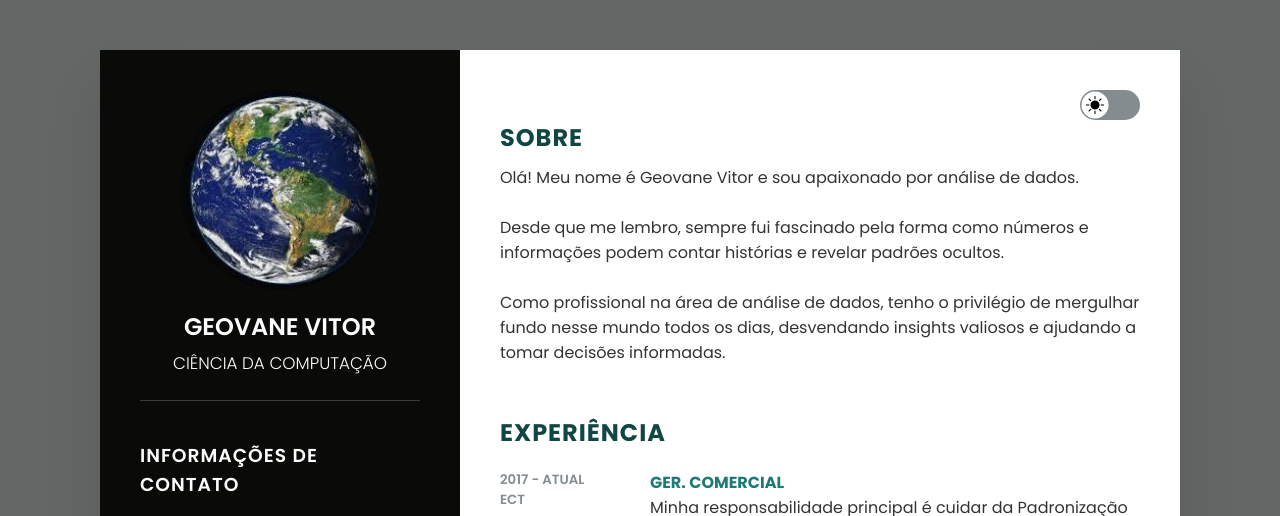
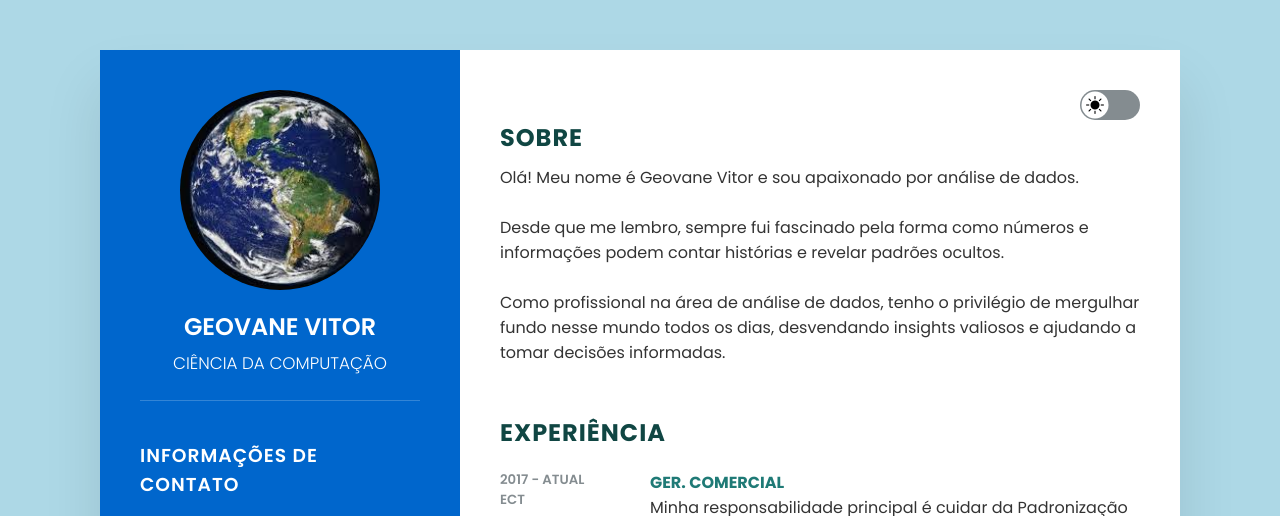
Before and after one commit to geovanevitor/geovanevitor, a plain HTML site: page index.html in a window 1280 px wide. Shown: the top 516 px of the page. Drawn offline with nearby package versions, Linux system fonts and the light colour scheme.

Commit message:
Update color...style.css

```diff
--- a/style.css
+++ b/style.css
@@ -8,7 +8,7 @@
 }
 
 body {
-    background: #636766;
+    background: #ADD8E6;
     display: flex;
     justify-content: center;
     align-items: center;
@@ -30,7 +30,7 @@ body {
 
 .container .left_side {
     position: relative;
-    background: #0A0A08;
+    background: #0066CC;
     padding: 40px;
 }
 
```
